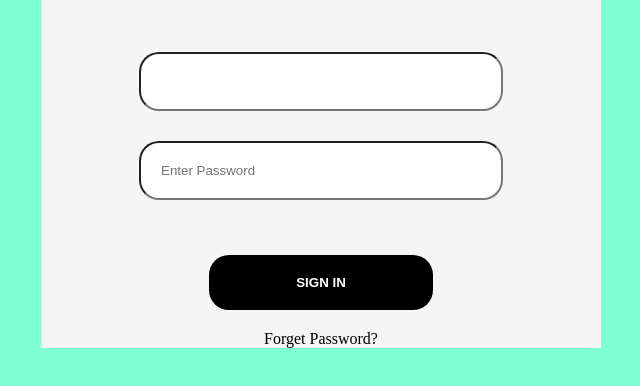
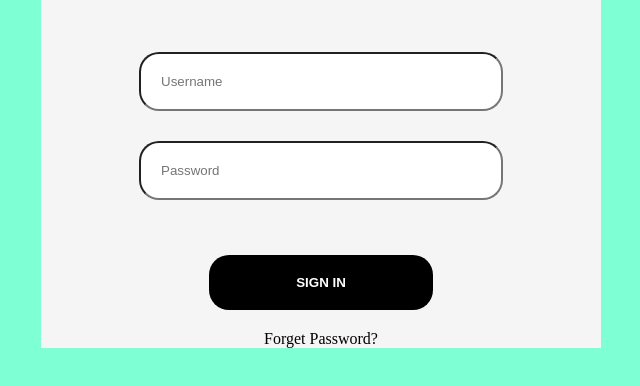
Before and after one commit to Amahil/Amanjoit-kaur-login-ui-with-flexbox, a plain HTML site: page index.html in a window 1280 px wide. Shown: the part 184-570 px from the top of the page, without its empty margins (319-959 px from the left). Drawn offline with Linux system fonts and the light colour scheme.

Commit message:
Update index.html

```diff
--- a/index.html
+++ b/index.html
@@ -10,8 +10,8 @@
     <div class="container">
         <form action="" class="form">
             <h2>LOGIN</h2>
-            <input type="email" name="mail" class="box" placehorder="Enter Email">
-            <input type="password" name="password" class="box" placeholder="Enter Password">
+            <input type="username" name="username" class="box" placeholder="Username">
+            <input type="password" name="password" class="box" placeholder="Password">
             <input type="submit" value="SIGN IN" id="submit">
             <a href="#">Forget Password?</a>
         </form>
```
